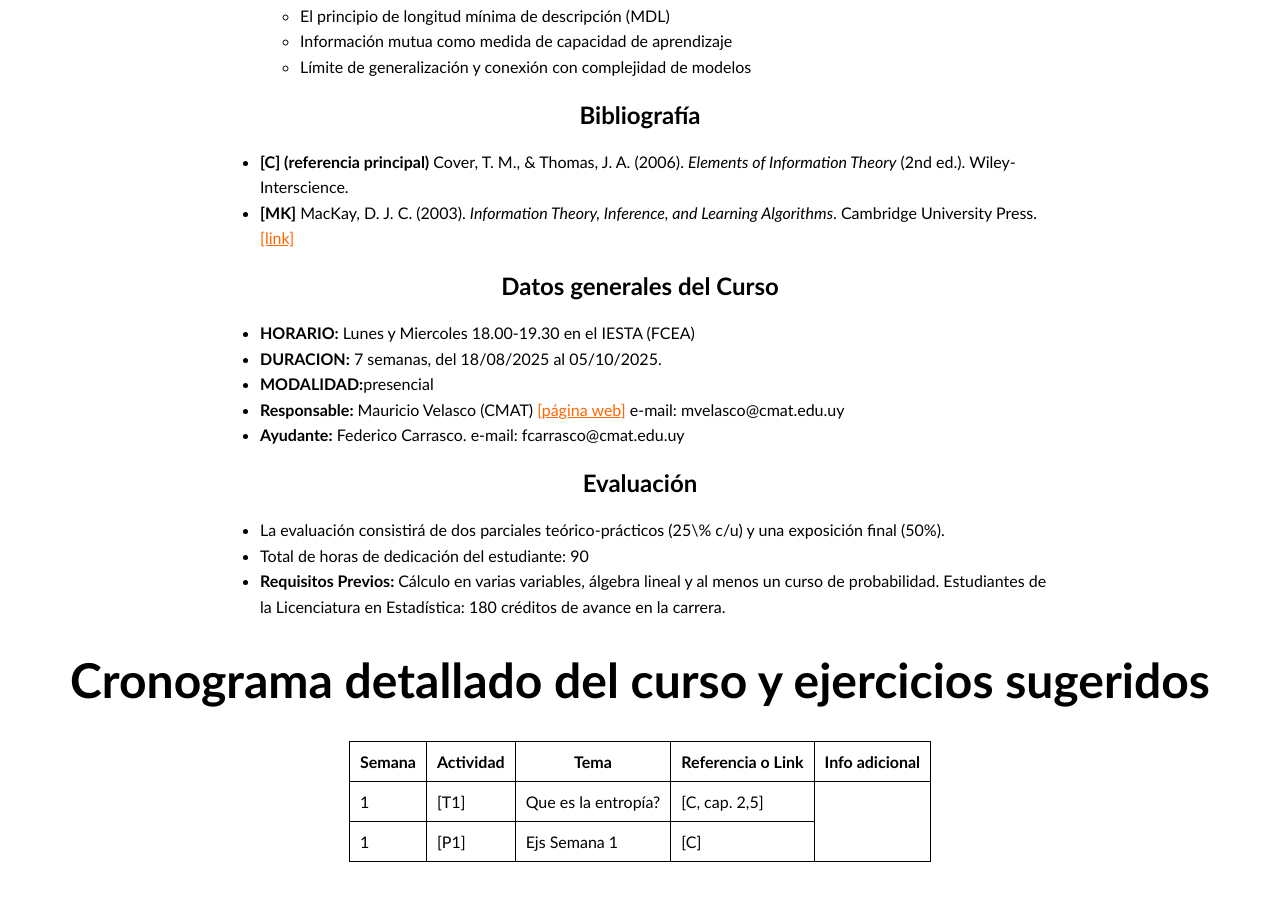
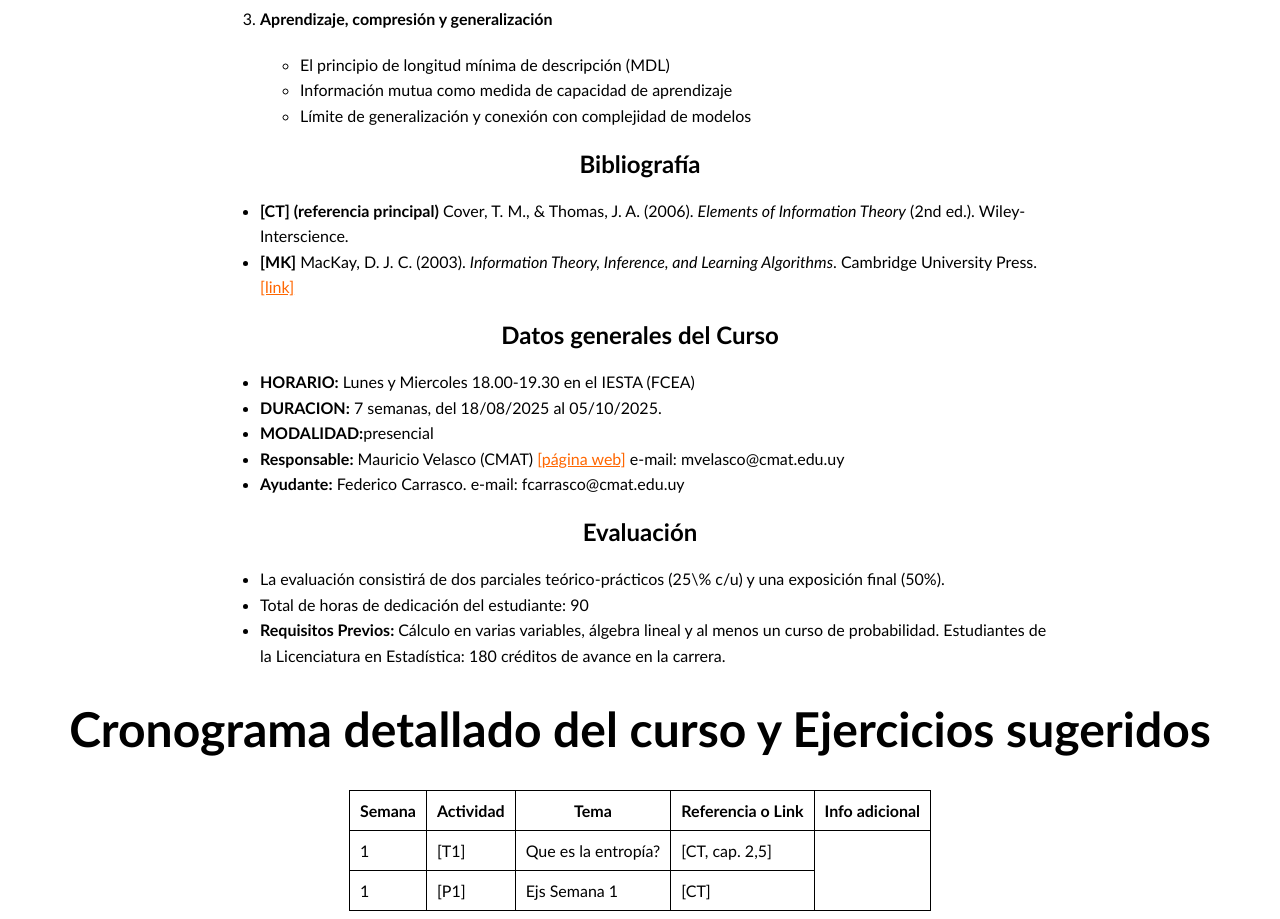
Before and after one commit to mauricio-velasco/informacion_e_inferencia, a plain HTML site: page index.html in a window 1280 px wide. Shown: the part 816-1735 px from the top of the page. Before the commit the page ends 1686 px from the top, so only its background shows below. Drawn offline with Linux system fonts and the light colour scheme.

Commit message:
minimal changes

```diff
--- a/index.html
+++ b/index.html
@@ -54,8 +54,9 @@
 
 <body>
   <h1><b>Teoría de la Información e Inferencia Estadística</b></h1>
+  <h2>Minicurso IESTA (2025-2)</h1>
 
-  <p>La teoría de la información fue introducida por Claude Shannon en 1948 con el objetivo de desarrollar mecanismos que permitieran transferir información digital de manera fiable, incluso en presencia de ruido. Esta teoría constituye la base de toda forma de comunicación digital y, en ese sentido, es uno de los pilares fundamentales de la sociedad moderna.</p>
+  <p>La teoría de la información fué introducida por Claude Shannon en 1948 con el objetivo de desarrollar mecanismos que permitieran transmitir información digital de manera fiable, incluso en presencia de ruido. Esta teoría constituye la base de toda forma de comunicación digital y, en ese sentido, es uno de los pilares fundamentales de la sociedad moderna.</p>
 
   <p>Como ocurre con muchas teorías matemáticas, el alcance de la teoría de la información ha superado ampliamente su propósito original. En la actualidad, sus ideas son herramientas esenciales en la construcción de métodos de inferencia estadística y constituyen el fundamento de numerosos algoritmos de aprendizaje automático, en particular aquellos basados en redes neuronales como los grandes modelos de lenguaje.</p>
 
@@ -91,7 +92,7 @@
 
   <h2>Bibliografía</h2>
   <ul>
-    <li><b>[C] (referencia principal)</b> Cover, T. M., &amp; Thomas, J. A. (2006). <i>Elements of Information Theory</i> (2nd ed.). Wiley-Interscience.</li>
+    <li><b>[CT] (referencia principal)</b> Cover, T. M., &amp; Thomas, J. A. (2006). <i>Elements of Information Theory</i> (2nd ed.). Wiley-Interscience.</li>
     <li><b>[MK]</b> MacKay, D. J. C. (2003). <i>Information Theory, Inference, and Learning Algorithms</i>. Cambridge University Press. <a href="https://www.inference.org.uk/itprnn/book.pdf" target="_blank">[link]</a></li>
   </ul>
 
@@ -119,7 +120,7 @@
 
 
 
-  <h1>Cronograma detallado del curso y ejercicios sugeridos</h1>
+  <h1>Cronograma detallado del curso y Ejercicios sugeridos</h1>
   <table>
     <tr>
       <th>Semana</th>
@@ -132,13 +133,13 @@
       <td>1</td>
       <td>[T1]</td>
       <td>Que es la entropía?</td>
-      <td>[C, cap. 2,5]</a></td>
+      <td>[CT, cap. 2,5]</a></td>
     </tr>
     <tr>
       <td>1</td>
       <td>[P1]</td>
       <td>Ejs Semana 1 </td>
-      <td>[C]</td>
+      <td>[CT]</td>
 
     </tr>
 
```
